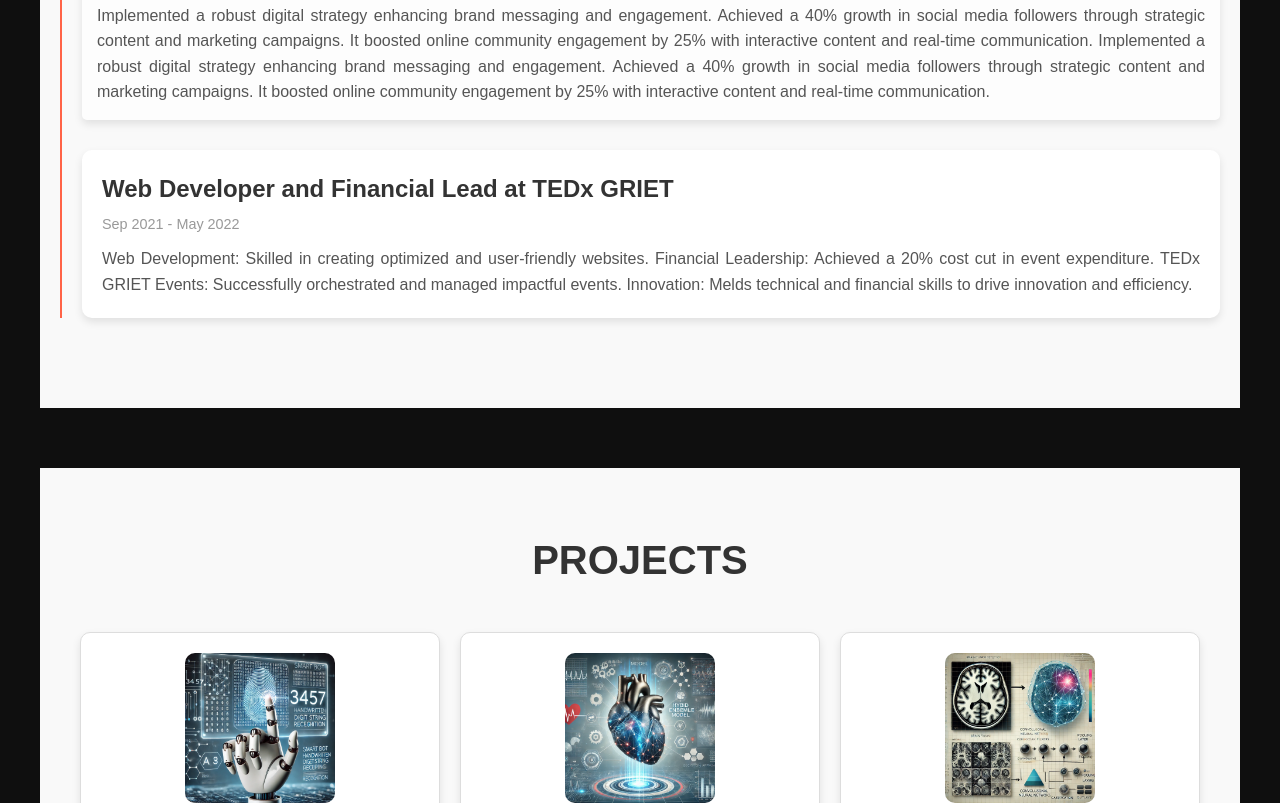
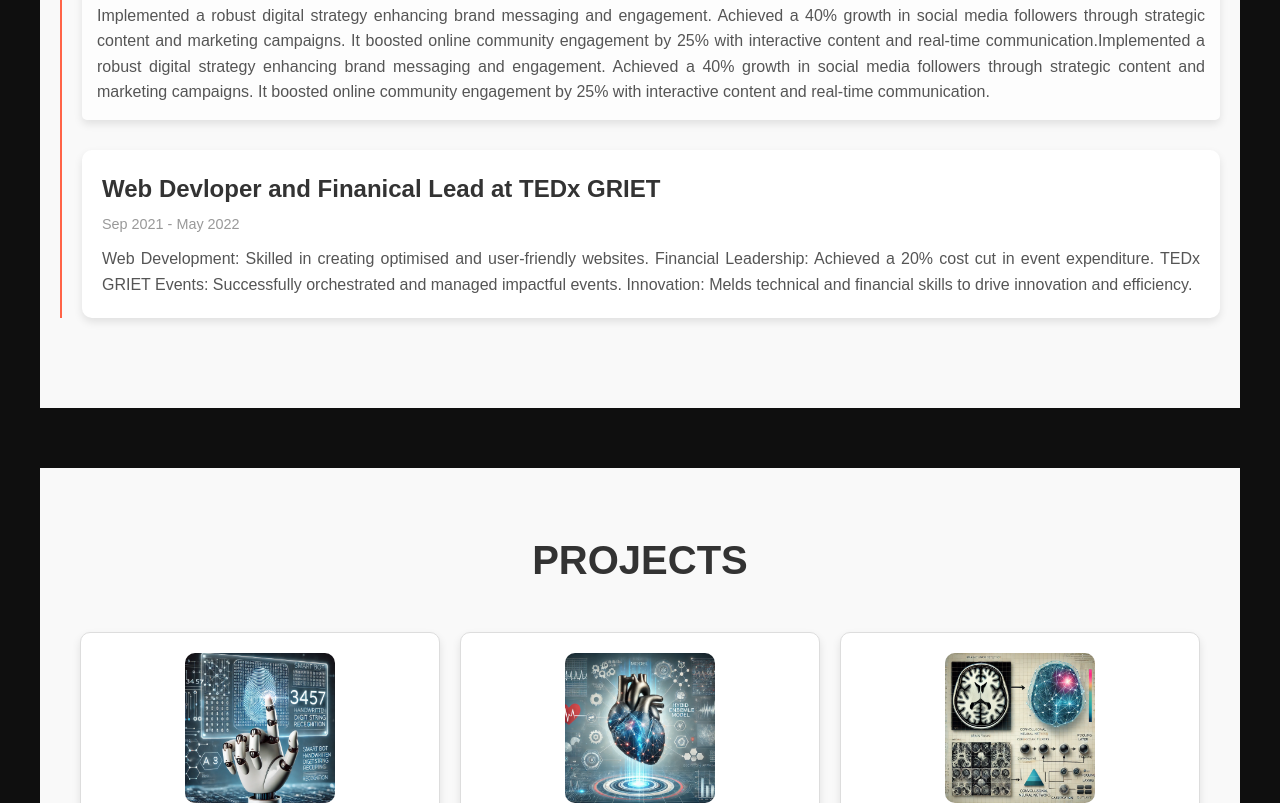
Before and after one commit to RegondaChandan/Portfolio, a plain HTML site: page index.html in a window 1280 px wide. Shown: the part 2106-2909 px from the top of the page. Drawn offline with Linux system fonts and the light colour scheme.

Commit message:
Update index.html

```diff
--- a/index.html
+++ b/index.html
@@ -68,14 +68,14 @@
                 <span>Aug 2019 - May 2022</span>
                 <p>Implemented a robust digital strategy enhancing brand messaging and engagement.
                     Achieved a 40% growth in social media followers through strategic content and marketing campaigns.
-                    It boosted online community engagement by 25% with interactive content and real-time communication. Implemented a robust digital strategy enhancing brand messaging and engagement. Achieved a 40% growth in social media followers through strategic content and marketing campaigns. It boosted online community engagement by 25% with interactive content and real-time communication.
+                    It boosted online community engagement by 25% with interactive content and real-time communication.Implemented a robust digital strategy enhancing brand messaging and engagement. Achieved a 40% growth in social media followers through strategic content and marketing campaigns. It boosted online community engagement by 25% with interactive content and real-time communication.
                     </p>
             </div>
 
             <div class="timeline-item">
-                <h4>Web Developer and Financial Lead at TEDx GRIET</h4>
+                <h4>Web Devloper and Finanical Lead at TEDx GRIET</h4>
                 <span>Sep 2021 - May 2022</span>
-                <p>Web Development: Skilled in creating optimized and user-friendly websites.
+                <p>Web Development: Skilled in creating optimised and user-friendly websites.
                     Financial Leadership: Achieved a 20% cost cut in event expenditure.
                     TEDx GRIET Events: Successfully orchestrated and managed impactful events.
                     Innovation: Melds technical and financial skills to drive innovation and efficiency.
@@ -97,7 +97,7 @@
                     LEARNING ALGORITHMS FOR PREDICTION OF HEART DISEASE</h3>
                 </div>
                 <div class="project-item">
-                    <img src="brain.webp" alt="Project 2">
+                    <img src="brain.webp" alt="Project 3">
                     <h3>Brain Tumor Detection Using CNN</h3>
                     </div>
 
```
